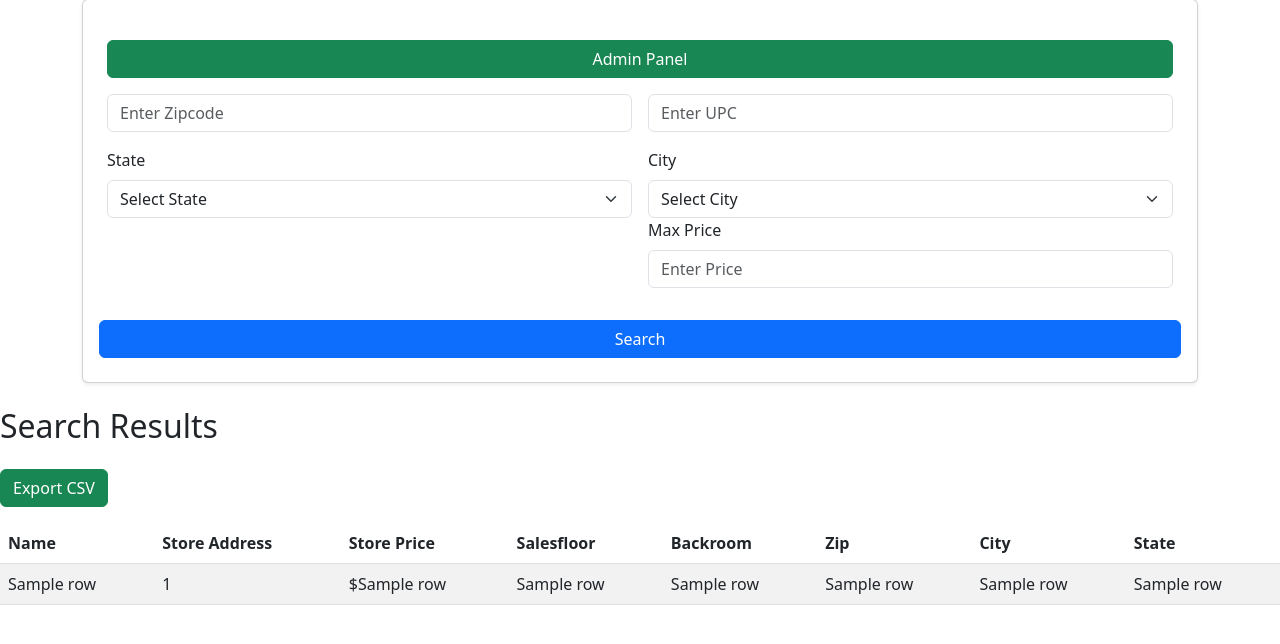
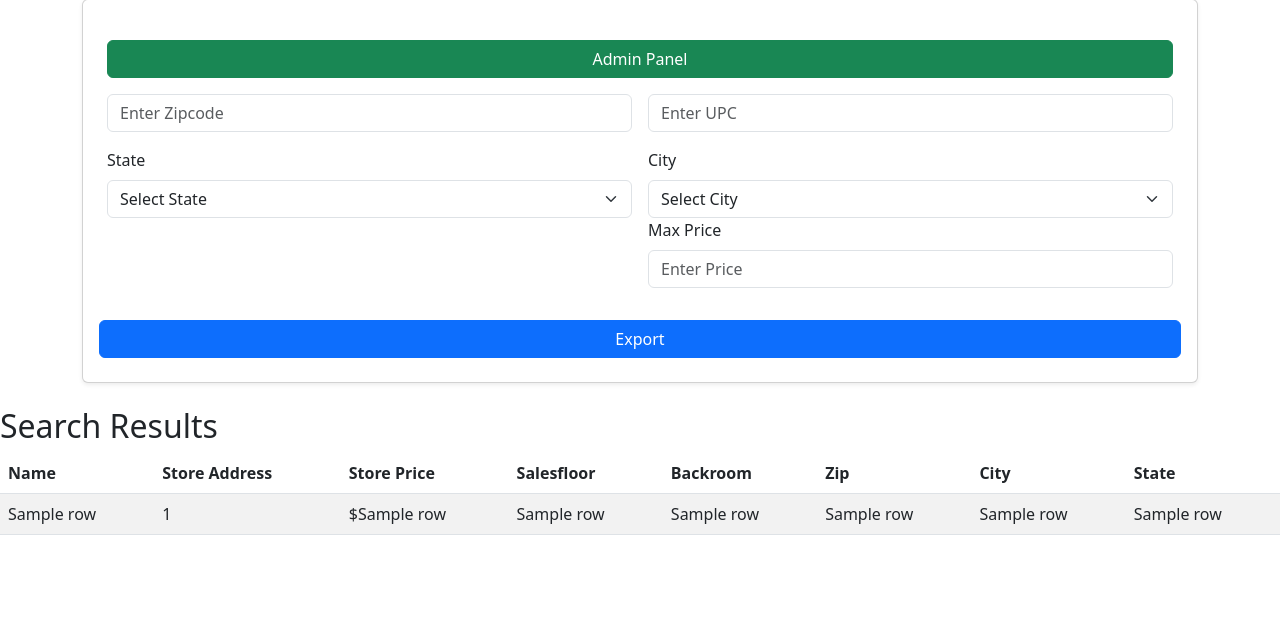
Before and after one commit to itsAbdoGa/Walmart-Items, a Flask app: template templates/index.html in a window 1280 px wide. Shown: the part 105-749 px from the top of the page. Run offline with Flask 3, Linux system fonts and the light colour scheme; the template is opened without the code that fills it: most values are stand-ins (such as "Sample title", 1, 10 or a date in 2020).

Commit message:
Update index.html

```diff
--- a/templates/index.html
+++ b/templates/index.html
@@ -42,7 +42,7 @@
                     <input type="text" name="price" class="form-control" placeholder="Enter Price" value="{{ request.form.get('price', '') }}">
                 </div>
                 <div class="col-12 text-center"></div>
-                    <button type="submit" class="btn btn-primary">Search</button>
+                    <button type="submit" class="btn btn-primary">Export</button>
                 </div>
             </form>
         </div>
@@ -80,7 +80,6 @@
 
                     </tr>
                     {% endfor %}
-                    <a href="{{ url_for('export_data') }}" class="btn btn-success my-3">Export CSV</a>
 
 
                 </tbody>
```
